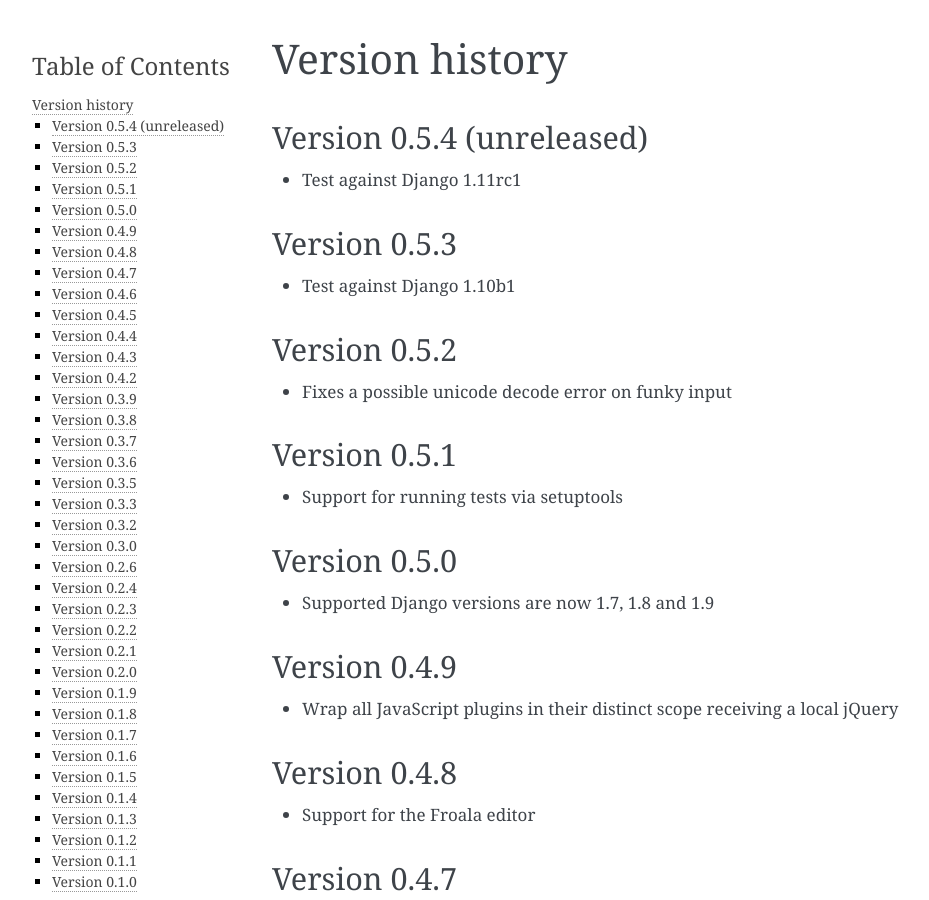
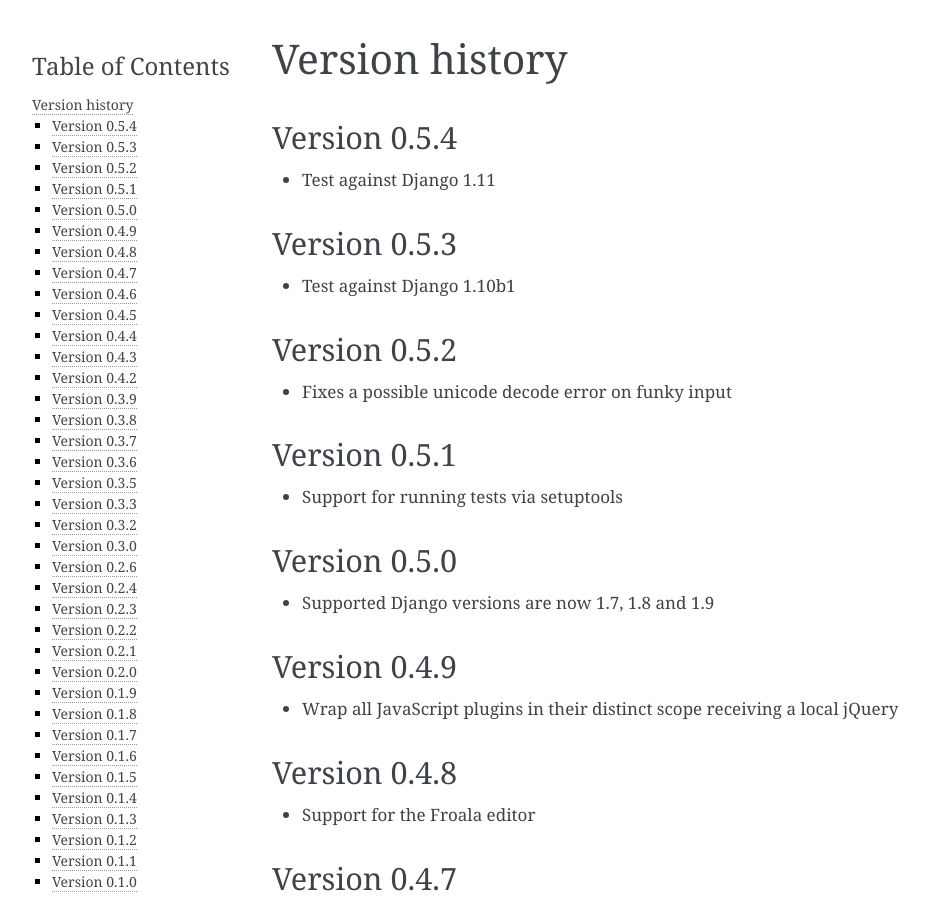
Before and after one commit to mbi/django-front, a Sphinx documentation site: the page built from docs/changes.rst, in a window 1280 px wide and 900 px high. Shown: the whole window, without its empty margins (148-1077 px from the left). Built offline with Sphinx 7.4.7, drawn with Linux system fonts in a browser that asks for light colours.

Commit message:
0.5.4 release

```diff
--- a/docs/changes.rst
+++ b/docs/changes.rst
@@ -1,9 +1,9 @@
 Version history
 ###############
 
-Version 0.5.4 (unreleased)
-==========================
-* Test against Django 1.11rc1
+Version 0.5.4
+=============
+* Test against Django 1.11
 
 Version 0.5.3
 =============
--- a/docs/conf.py
+++ b/docs/conf.py
@@ -54,7 +54,7 @@ copyright = '2013-2016, Marco Bonetti'
 # built documents.
 #
 # The short X.Y version.
-version = '0.5.3'
+version = '0.5.4'
 # The full version, including alpha/beta/rc tags.
 release = version
 
```
Also changed, not shown: 1 other file.
